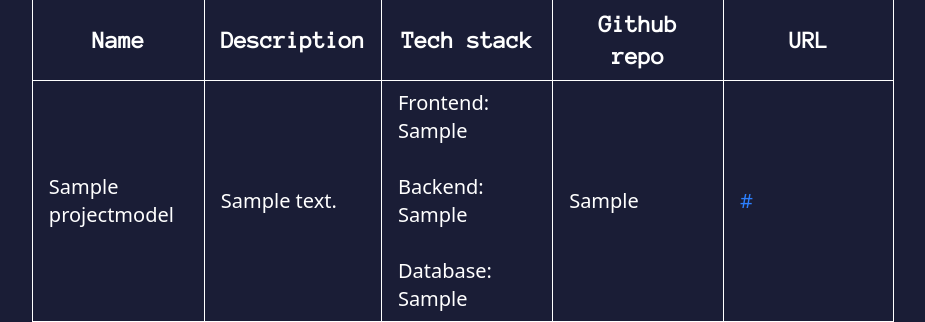
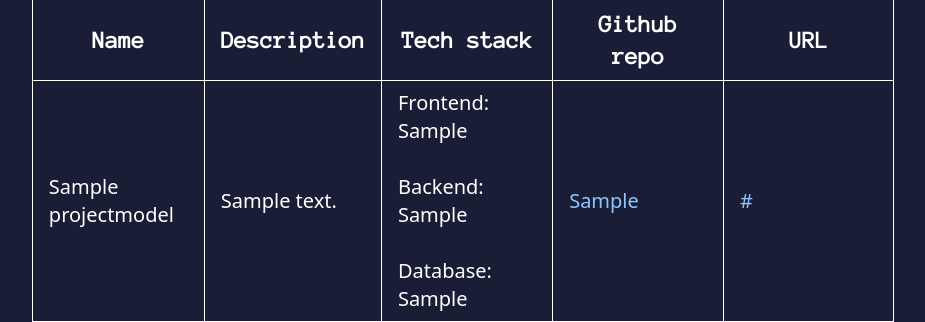
Before and after one commit to andrewguest/aguest.me, a FastAPI app: page / in a window 1280 px wide. Shown: the part 525-847 px from the top of the page, without its empty margins (177-1102 px from the left). Run offline with FastAPI, Linux system fonts and the light colour scheme; tables that the repository leaves empty hold one stand-in row (values such as "Sample post"); some libraries are stand-ins or nearby versions.

Commit message:
Make Github repo text a link and change link shade

```diff
--- a/templates/index.html
+++ b/templates/index.html
@@ -70,9 +70,13 @@
                             Database: N/A
                             {% endif %}
                         </td>
-                        <td class="border px-4 py-2 text-xl whitespace-normal w-1/5">{{ project.github_repo }}</td>
                         <td class="border px-4 py-2 text-xl whitespace-normal w-1/5">
-                            <a class="text-blue-500 hover:text-red-500" href={{project.url}} target="_blank" rel="noopener noreferrer"> {{ project.url }} </a>
+                            <a class="text-blue-300 hover:text-red-500" href={{project.github_repo}} target="_blank" rel="noopener noreferrer">
+                                {{ project.github_repo }}
+                            </a>
+                        </td>
+                        <td class="border px-4 py-2 text-xl whitespace-normal w-1/5">
+                            <a class="text-blue-300 hover:text-red-500" href={{project.url}} target="_blank" rel="noopener noreferrer"> {{ project.url }} </a>
                         </td>
                     </tr>
                     {% endfor %}
```
